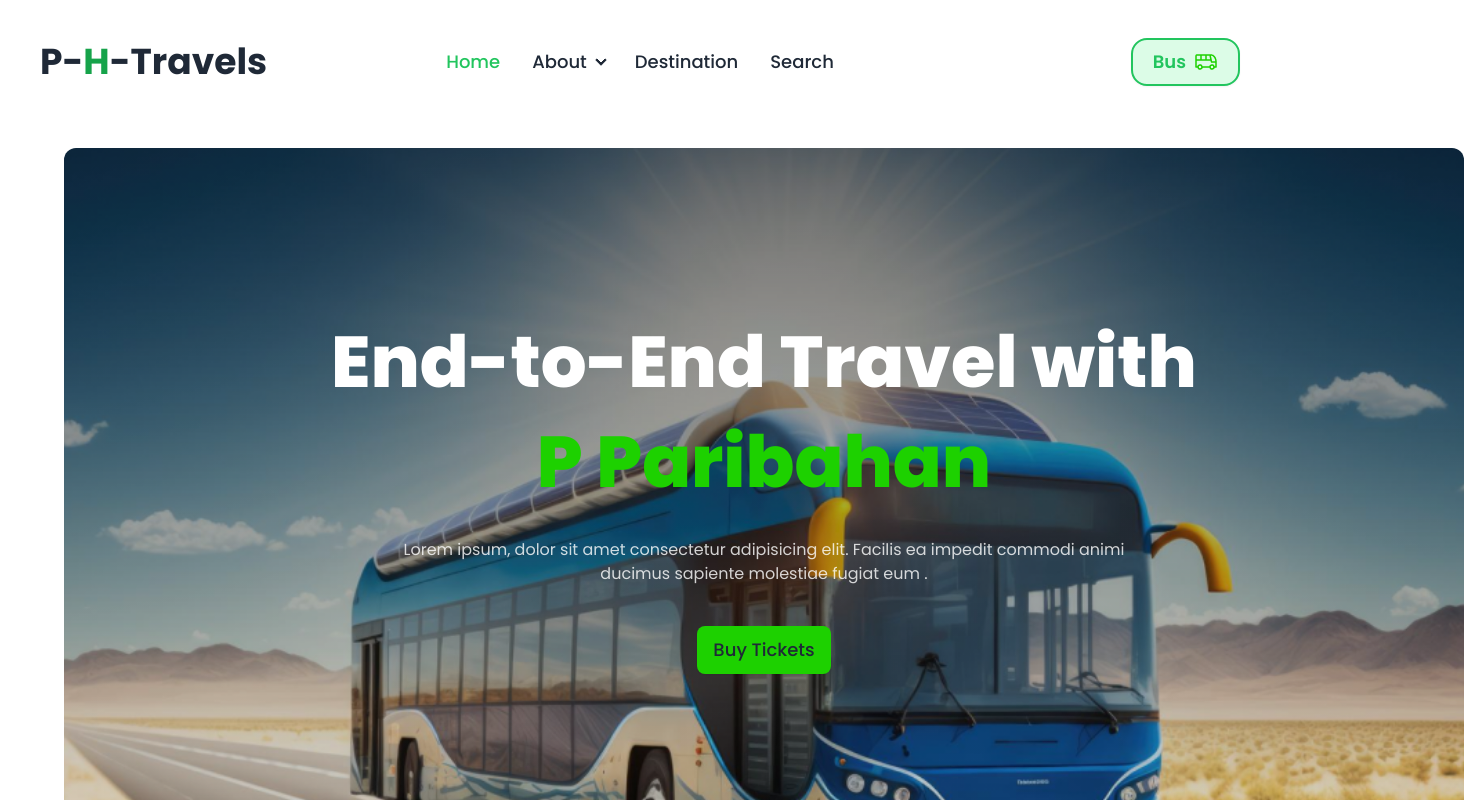
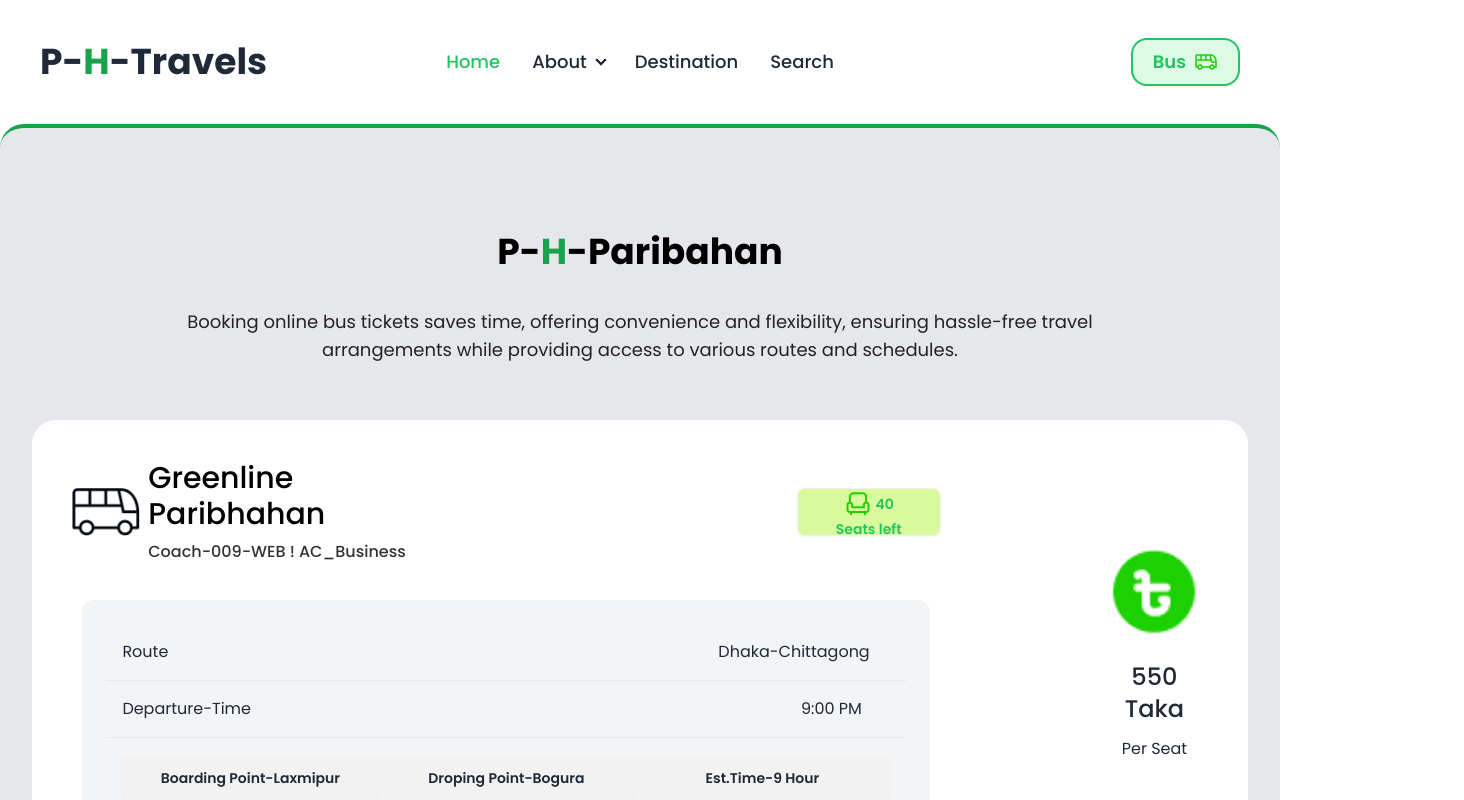
Before and after one commit to AimanSadik/P-H-Poribohon.Ltd, a plain HTML site: page index.html in a window 1280 px wide. Both pictures are taken after a click on the button "Buy Tickets". Shown: the top 800 px of the page, 1464 px wide, since content can reach past the window. Drawn offline with nearby package versions, Linux system fonts and the light colour scheme.

Commit message:
forth commit

```diff
--- a/app.js
+++ b/app.js
@@ -0,0 +1,30 @@
+function purchase(){
+
+    const homeScreen = document.getElementById("banner-section");
+    homeScreen.classList.add('hidden');
+    const couponScreen = document.getElementById("discount-section");
+    couponScreen.classList.add('hidden');
+    const threeDivScreen = document.getElementById("three-div-section");
+    threeDivScreen.classList.add('hidden');
+    const footerScreen = document.getElementById("footer-section");
+    footerScreen.classList.add('hidden');
+
+    const ticketScreen = document.getElementById("ticket-section");
+    ticketScreen.classList.remove('hidden')
+
+}
+function goBack(){
+    const backToHome = document.getElementById("ticket-section");
+    backToHome.classList.add('hidden');
+
+    const homeScreen = document.getElementById("banner-section");
+    homeScreen.classList.remove('hidden');
+    const couponScreen = document.getElementById("discount-section");
+    couponScreen.classList.remove('hidden');
+    const threeDivScreen = document.getElementById("three-div-section");
+    threeDivScreen.classList.remove('hidden');
+    const footerScreen = document.getElementById("footer-section");
+    footerScreen.classList.remove('hidden');
+
+
+}
--- a/index.html
+++ b/index.html
@@ -24,7 +24,7 @@
     <header class="container mx-auto lg:px-8 px-2 lg:py-6 py-3">
         <div class="navbar bg-base-100">
             <div class="navbar-start">
-                <!-- <div class="dropdown">
+                <div class="dropdown">
                     <div tabindex="0" role="button" class="btn btn-ghost lg:hidden">
                         <svg xmlns="http://www.w3.org/2000/svg" class="h-5 w-5" fill="none" viewBox="0 0 24 24"
                             stroke="currentColor">
@@ -34,7 +34,7 @@
                     </div>
                     <ul tabindex="0"
                         class="menu menu-sm dropdown-content mt-3 z-[1] p-2 shadow bg-base-100 rounded-box w-52">
-                        <li><a>Home</a></li>
+                        <li><a onclick="goBack()">Home</a></li>
                         <li>
                             <a></a>
                             <details>
@@ -48,13 +48,13 @@
                         <li><a>Destination</a></li>
                         <li><a>Search</a></li>
                     </ul>
-                </div> -->
+                </div>
                 <a class=" lg:text-4xl text-3xl lg:font-bold font-semibold">P-<span
                         class="text-green-600">H</span>-Travels</a>
             </div>
             <div class="navbar-center hidden lg:flex ">
                 <ul class="menu menu-horizontal px-1 text-lg font-medium">
-                    <li><a class="text-green-500">Home</a></li>
+                    <li><a onclick="goBack()" class="text-green-500">Home</a></li>
                     <li>
                         <details>
                             <summary>About</summary>
@@ -86,7 +86,7 @@
 
         <!-- picture section -->
 
-        <section class="container mx-auto lg:px-8 px-2 lg:py-6 py-3 ">
+        <section id="banner-section" class="container mx-auto lg:px-8 px-2 lg:py-6 py-3 ">
             <!-- pic   -->
             <div class="lg:absolute">
                 <div
@@ -96,14 +96,15 @@
                     <h2><span class="text-[#1DD100] lg:text-7xl text-4xl font-semibold lg:font-extrabold">P
                             Paribahan</span>
                     </h2>
-                    <p class="text-white opacity-80 lg:mt-10 lg:mb-10 mt-5 mb-5">Lorem ipsum, dolor sit amet consectetur
-                        adipisicing elit. Facilis ea impedit commodi animi <br> ducimus sapiente molestiae fugiat eum .
-                    </p>
-                    <button class="lg:mb-14 mb-3 text-lg font-medium border-none btn bg-[#1DD100]">Buy Tickets</button>
+                    <p class="text-white opacity-80 lg:mt-10 lg:mb-10 mt-5 mb-5">Booking online bus tickets saves time,
+                        offering convenience and flexibility, ensuring hassle-free travel <br> arrangements while
+                        providing access to various routes and schedules.</p>
+                    <button onclick="purchase()"
+                        class="lg:mb-14 mb-3 text-lg font-medium border-none btn bg-[#1DD100]">Buy Tickets</button>
                 </div>
             </div>
         </section>
-        <section class="container mx-auto lg:px-8 px-2 lg:py-6 py-3 ">
+        <section id="three-div-section" class="container mx-auto lg:px-8 px-2 lg:py-6 py-3 ">
             <div
                 class="lg:relative mt-5 lg:-bottom-[658px] lg:left-[100px] grid grid-cols-1 lg:grid-cols-3 lg:h-[150px]  lg:w-[1200px] gap-8">
 
@@ -159,7 +160,7 @@
 
         <!-- coupon section -->
 
-        <section class="container mx-auto lg:px-8 px-2 lg:py-6 py-3">
+        <section id="discount-section" class="container mx-auto lg:px-8 px-2 lg:py-6 py-3">
 
             <div class="flex flex-col justify-center items-center text-center mb-8">
                 <h2 class="text-black lg:font-bold text-3xl font-semibold lg:text-5xl lg:mt-[690px] mt-3">Best offers
@@ -214,14 +215,13 @@
 
         <!-- third section -->
 
-        <section
-            class="border-green-600 bg-gray-200 border-y-4 rounded-3xl container mx-auto lg:px-8 px-2 lg:py-6 py-3">
+        <section id="ticket-section"
+            class="border-green-600 bg-gray-200 border-y-4 rounded-3xl container mx-auto lg:px-8 px-2 lg:py-6 py-3 hidden">
             <div class="flex flex-col justify-center items-center text-center lg:mt-20 mt-5">
                 <h2 class="text-4xl font-bold text-black lg:mb-9">P-<span class="text-green-600">H</span>-Paribahan</h2>
-                <p class="lg:text-lg text-black opacity-85 lg:mb-14 mb-5">Lorem ipsum dolor, sit amet consectetur
-                    adipisicing
-                    elit. Omnis
-                    eaque hic libero. Quasi, sapiente exercitationem?</p>
+                <p class="lg:text-lg text-black opacity-85 lg:mb-14 mb-5">Booking online bus tickets saves time,
+                    offering convenience and flexibility, ensuring hassle-free travel <br> arrangements while providing
+                    access to various routes and schedules.</p>
 
             </div>
 
@@ -415,8 +415,7 @@
 
                         <div>
                             <h3 class="text-xl font-medium mb-3">Passanger Name*</h3>
-                        <input type="text" placeholder="Enter Your Name"
-                            class="input h-[50px] w-full  bg-white" />
+                            <input type="text" placeholder="Enter Your Name" class="input h-[50px] w-full  bg-white" />
                         </div>
 
                         <div>
@@ -442,23 +441,24 @@
 
                         </div>
                     </div>
-
+                </div>
 
             </div>
 
-
+            <div>
+                <button onclick="goBack()" class="btn text-white text-lg bg-[#1DD100] mt-6 w-[200px]">
+                    <i id="back-button" class="fa-light fa-left-long"></i>Back</button>
 
             </div>
 
+        </section>
 
 
 
-
-
-        </section>
     </main>
 
-    <footer class="bg-black text-white h-[500px] w-full container mx-auto lg:px-8 px-2 lg:py-6 py-3">
+    <footer id="footer-section"
+        class="bg-black rounded-3xl text-white h-[300px] w-full container mx-auto lg:px-8 px-2 lg:py-6 py-3">
 
     </footer>
     <script src="app.js"></script>
```
Lines whose indentation alone changed are shown as unchanged.
